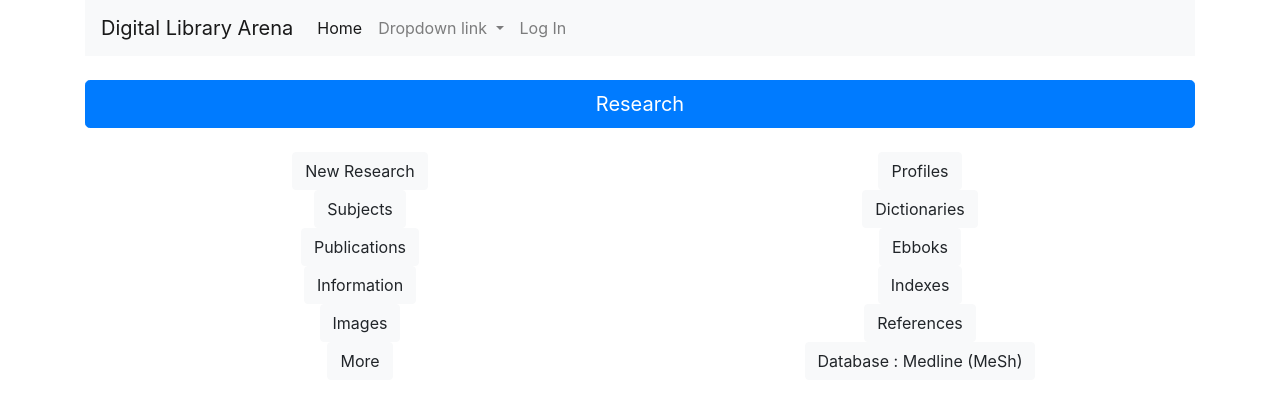
After one commit to joy1954islam/Digital-Library-Arena, a Django app: page /research/ in a window 1280 px wide. The commit adds this page. Shown: the top 408 px of the page. Run offline with Django 3.2, Linux system fonts and the light colour scheme; some libraries are stand-ins or nearby versions.

Commit message:
research

```diff
--- a/digital_library_arena_app/urls.py
+++ b/digital_library_arena_app/urls.py
@@ -13,4 +13,5 @@ urlpatterns = [
     path('digital_library_arena/', views.digital_library_arena, name='digital_library_arena'),
     path('development/', views.development, name='development'),
     path('enclyopedia/', views.enclyopedia, name='enclyopedia'),
+    path('research/', views.research, name='research'),
 ]
--- a/digital_library_arena_app/views.py
+++ b/digital_library_arena_app/views.py
@@ -43,3 +43,7 @@ def development(request):
 
 def enclyopedia(request):
     return render(request, 'enclyopedia.html')
+
+
+def research(request):
+    return render(request, 'research.html')
--- a/templates/navbar.html
+++ b/templates/navbar.html
@@ -23,7 +23,7 @@
           <a class="dropdown-item" href="{% url 'journals_and_magazine' %}">Journals & Magazine</a>
           <a class="dropdown-item" href="{% url 'digital_library_arena' %}">Digital Library Arena</a>
           <a class="dropdown-item" href="{% url 'enclyopedia' %}">Enclyopedia</a>
-          <a class="dropdown-item" href="#">RESEARCH</a>
+          <a class="dropdown-item" href="{% url 'research' %}">RESEARCH</a>
           <a class="dropdown-item" href="#">Kids</a>
           <a class="dropdown-item" href="{% url 'development' %}">Development</a>
           <a class="dropdown-item" href="#">Translation & Language</a>
--- /dev/null
+++ b/templates/research.html
@@ -0,0 +1,60 @@
+{% extends 'base.html' %}
+{% load static %}
+{% block content %}
+<div class="text-center">
+<br>
+<button type="button" class="btn btn-primary btn-lg btn-block">Research</button>
+    <br>
+  <div class="form-row">
+    <div class="col">
+      <button type="button" class="btn btn-light">New Research</button><br>
+    </div>
+    <div class="col">
+      <button type="button" class="btn btn-light">Profiles</button><br>
+    </div>
+  </div>
+  <div class="form-row">
+    <div class="col">
+      <button type="button" class="btn btn-light">Subjects</button><br>
+    </div>
+    <div class="col">
+      <button type="button" class="btn btn-light">Dictionaries</button><br>
+    </div>
+  </div>
+  <div class="form-row">
+    <div class="col">
+      <button type="button" class="btn btn-light">Publications</button><br>
+    </div>
+    <div class="col">
+      <button type="button" class="btn btn-light">Ebboks</button><br>
+    </div>
+  </div>
+  <div class="form-row">
+    <div class="col">
+      <button type="button" class="btn btn-light">Information</button><br>
+    </div>
+    <div class="col">
+      <button type="button" class="btn btn-light">Indexes</button><br>
+    </div>
+  </div>
+  <div class="form-row">
+    <div class="col">
+      <button type="button" class="btn btn-light">Images</button><br>
+    </div>
+    <div class="col">
+      <button type="button" class="btn btn-light">References</button><br>
+    </div>
+  </div>
+  <div class="form-row">
+    <div class="col">
+      <button type="button" class="btn btn-light">More</button><br>
+    </div>
+    <div class="col">
+      <button type="button" class="btn btn-light">Database : Medline (MeSh)</button><br>
+    </div>
+  </div>
+
+</div>
+    <br>
+    <br>
+{% endblock %}
```
